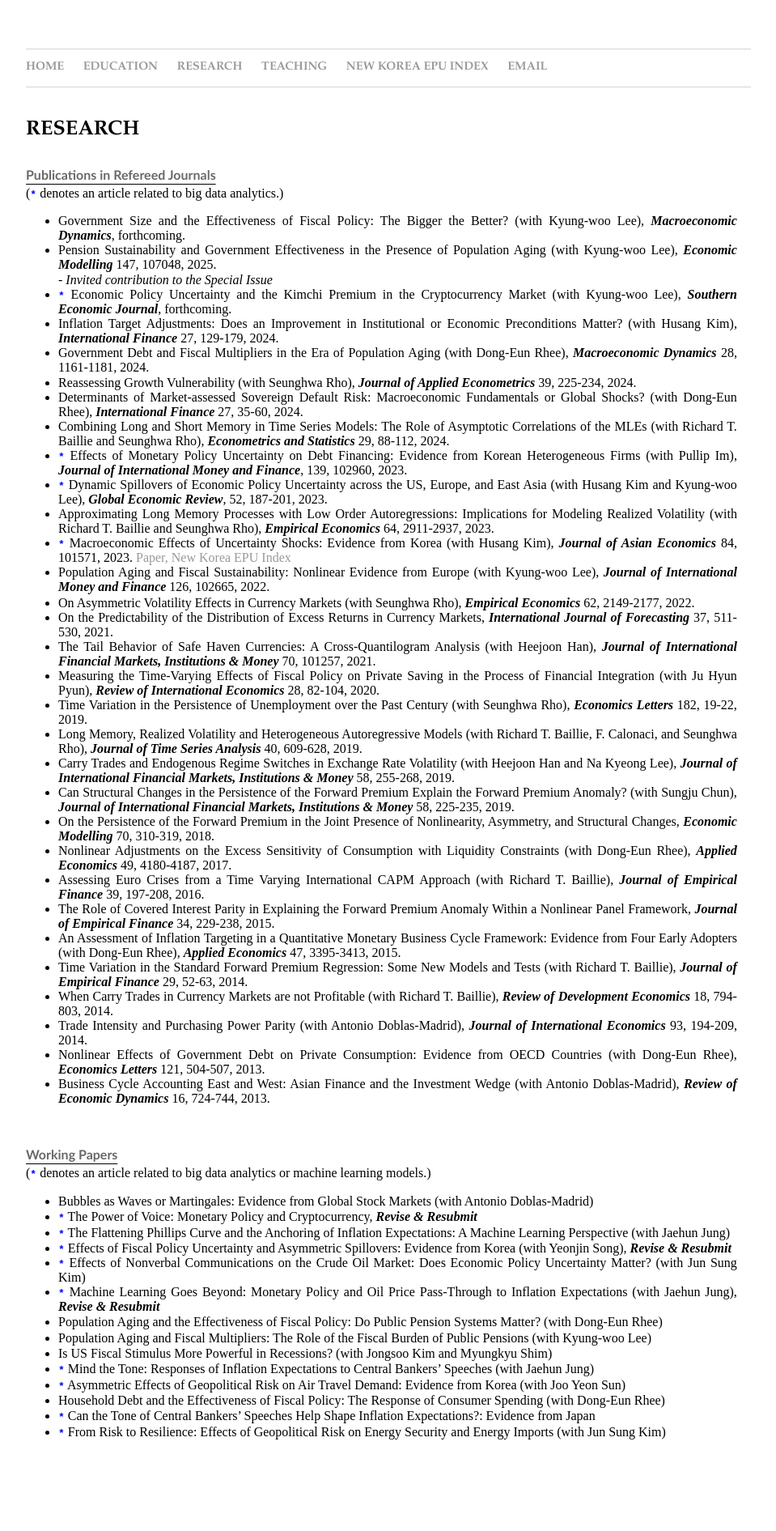
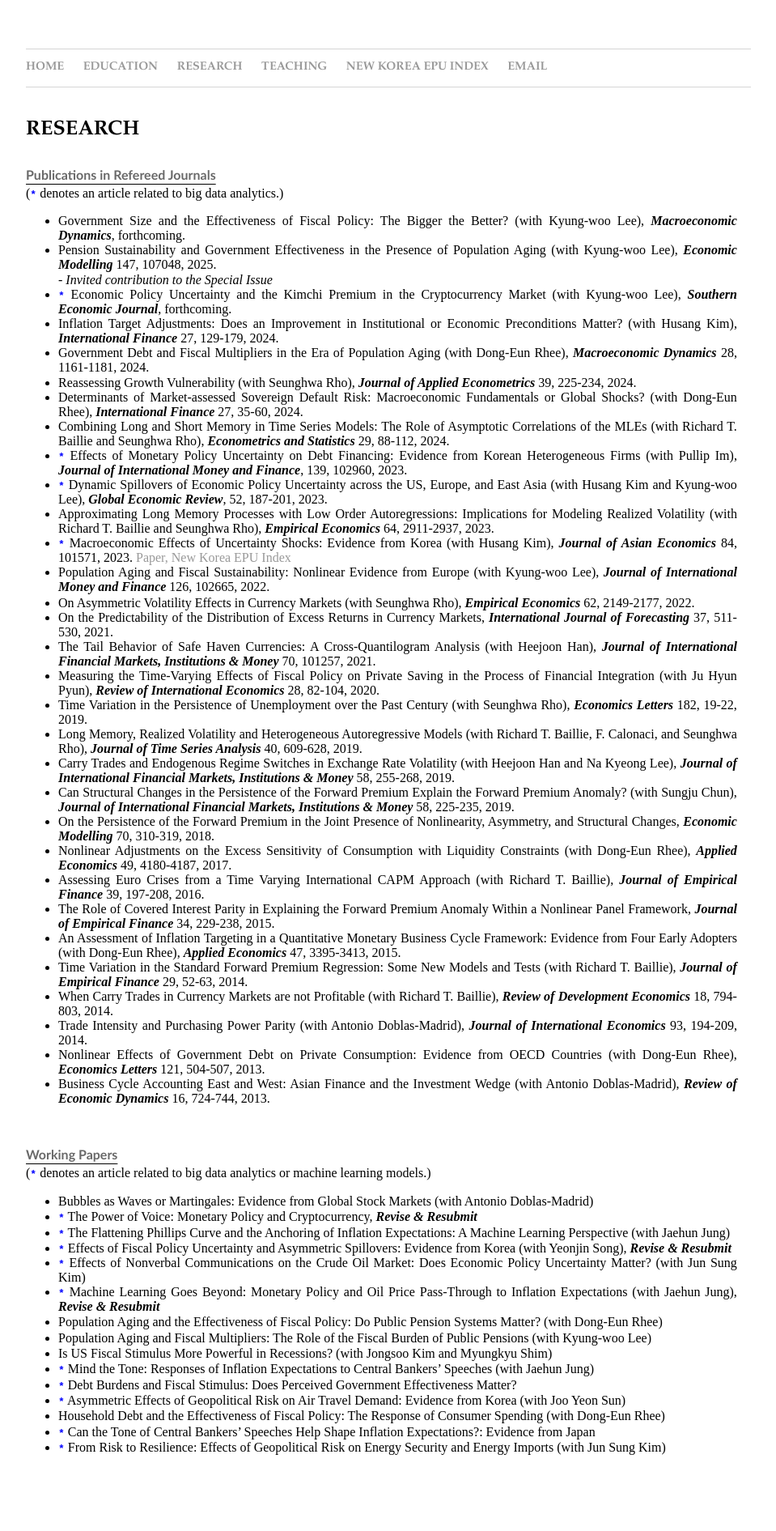
Before and after one commit to dooyeoncho/dooyeoncho.github.io, a Jekyll site: the page built from pages/research.html, in a window 1280 px wide. Shown: the whole page at 81% size, without its empty margins (160-1119 px from the left). Built offline with Jekyll 4.4.1, drawn with Linux system fonts in a browser that asks for light colours.

Commit message:
Update research.html

```diff
--- a/pages/research.html
+++ b/pages/research.html
@@ -72,6 +72,7 @@ span {
 		<span><li>Population Aging and Fiscal Multipliers: The Role of the Fiscal Burden of Public Pensions (with Kyung-woo Lee)</li></span>
 		<span><li>Is US Fiscal Stimulus More Powerful in Recessions? (with Jongsoo Kim and Myungkyu Shim)</li></span>
 		<span><li><code style="color : blue"><b>*</b></code> Mind the Tone: Responses of Inflation Expectations to Central Bankers’ Speeches (with Jaehun Jung)</li></span>
+		<span><li><code style="color : blue"><b>*</b></code> Debt Burdens and Fiscal Stimulus: Does Perceived Government Effectiveness Matter?</li></span>
 		<span><li><code style="color : blue"><b>*</b></code> Asymmetric Effects of Geopolitical Risk on Air Travel Demand: Evidence from Korea (with Joo Yeon Sun)</li></span>
 		<span><li>Household Debt and the Effectiveness of Fiscal Policy: The Response of Consumer Spending (with Dong-Eun Rhee)</li></span>
 		<span><li><code style="color : blue"><b>*</b></code> Can the Tone of Central Bankers’ Speeches Help Shape Inflation Expectations?: Evidence from Japan</li></span>
```
